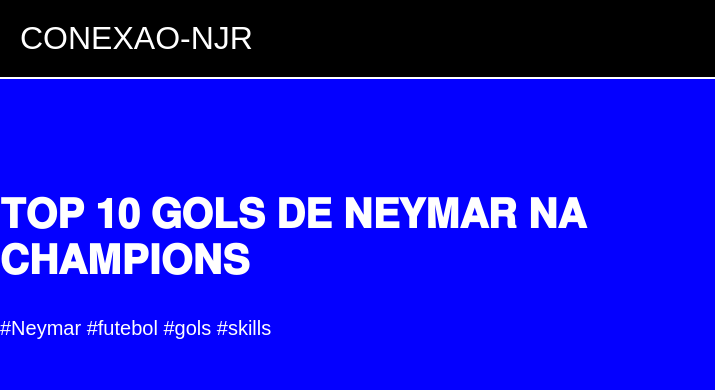
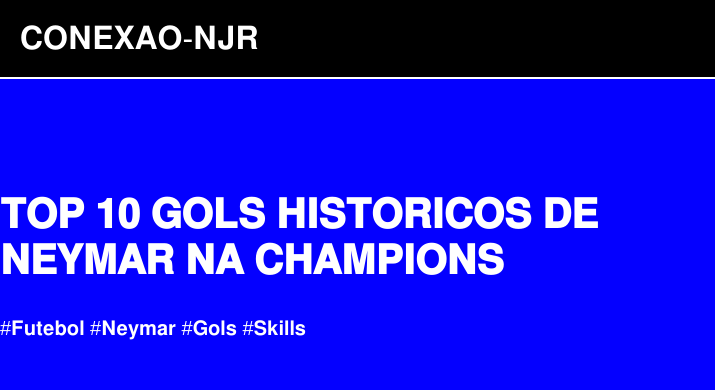
Before and after one commit to PHzin10117/conexao-NJR, a plain HTML site: page index.html in a window 1280 px wide. Shown: the top 390 px of the page, 0-715 px from the left. Drawn offline with Linux system fonts and the light colour scheme; a web font is replaced by a local one.

Commit message:
TERMINEI FINALMENTE

```diff
--- a/index.html
+++ b/index.html
@@ -5,16 +5,16 @@
     <link rel="preconnect" href="https://fonts.googleapis.com">
 <link rel="preconnect" href="https://fonts.gstatic.com" crossorigin>
 <link href="https://fonts.googleapis.com/css2?family=Knewave&display=swap" rel="stylesheet">
-    <title>conexao-NJR</title>
+    <title>𝐂𝐎𝐍𝐄𝐗𝐀𝐎-𝐍𝐉𝐑</title>
 </head>
 
 <body>
-    <header>CONEXAO-NJR</header>
+    <header>𝐂𝐎𝐍𝐄𝐗𝐀𝐎-𝐍𝐉𝐑</header>
 
 <section class="chamada">
         <div class="chamada-texto">
-            <h1>𝐓𝐎𝐏 𝟏𝟎 𝐆𝐎𝐋𝐒 𝐃𝐄 𝐍𝐄𝐘𝐌𝐀𝐑 𝐍𝐀 𝐂𝐇𝐀𝐌𝐏𝐈𝐎𝐍𝐒</h1>
-            <p>#Neymar #futebol #gols #skills</p>
+            <h1>𝐓𝐎𝐏 𝟏𝟎 𝐆𝐎𝐋𝐒 𝐇𝐈𝐒𝐓𝐎𝐑𝐈𝐂𝐎𝐒 𝐃𝐄 𝐍𝐄𝐘𝐌𝐀𝐑 𝐍𝐀 𝐂𝐇𝐀𝐌𝐏𝐈𝐎𝐍𝐒</h1>
+            <p>#𝐅𝐮𝐭𝐞𝐛𝐨𝐥 #𝐍𝐞𝐲𝐦𝐚𝐫 #𝐆𝐨𝐥𝐬 #𝐒𝐤𝐢𝐥𝐥𝐬</p>
         </div>
 
         <div>
```
